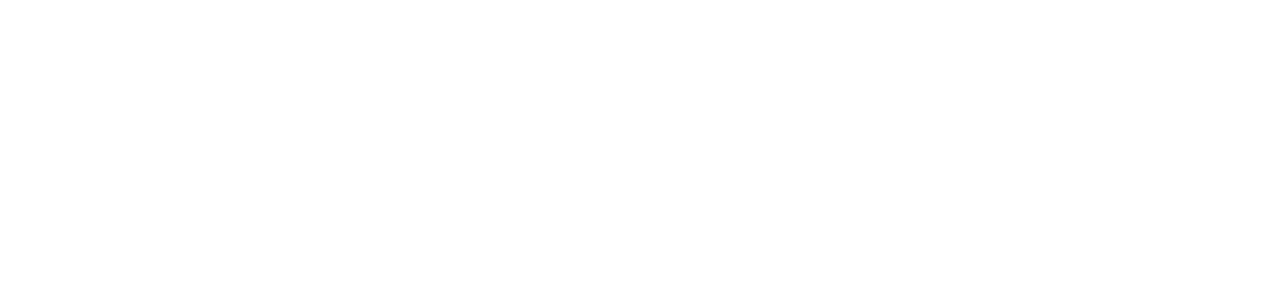
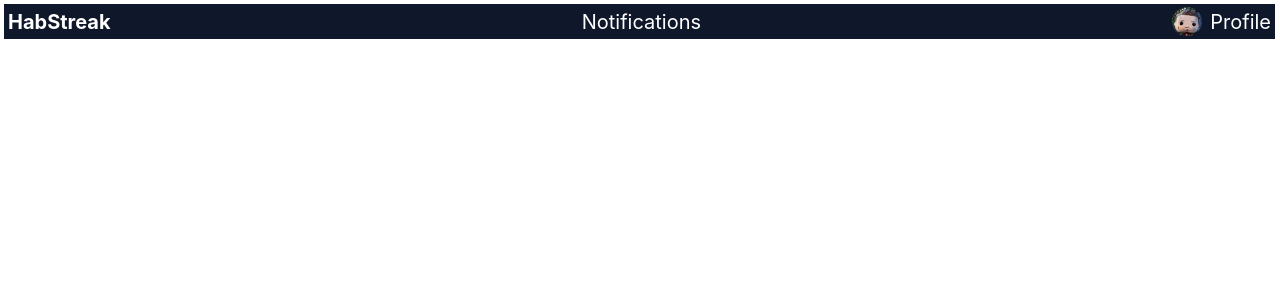
Before and after one commit to Siddharth2k14/HabStreak, a React (Vite) app in the folder frontend/: page / in a window 1280 px wide. Before the commit this address had no page. Shown: the top 300 px of the page. Built offline with nearby package versions, Linux system fonts and the light colour scheme.

Commit message:
Add NavBar component with profile and notification features

```diff
--- a/frontend/src/App.tsx
+++ b/frontend/src/App.tsx
@@ -2,16 +2,18 @@
 import { Authentication } from './pages/Authentication/page.tsx'
 import HomePage from './pages/Home Page/page.tsx'
 import { Toaster } from 'react-hot-toast'
+import NavBar from './components/NavBar/page.tsx'
 
 function App() {
 
   return (
     <>
-    <Toaster position='top-right' />
+      {/* <Toaster position='top-right' />
     <Routes>
       <Route path='/auth/*' element={<Authentication />} />
       <Route path='/home-page' element={<HomePage />} />
-    </Routes>
+    </Routes> */}
+      <NavBar />
     </>
   )
 }
--- /dev/null
+++ b/frontend/src/components/NavBar/page.tsx
@@ -0,0 +1,76 @@
+import React from "react";
+import profileImg from "../../assets/ProfileImg.jpg";
+
+const NavBar = () => {
+    const [profileClicked, setProfileClicked] = React.useState(false);
+    return (
+        <>
+            <div
+                className="relative flex flex-row justify-between m-1 p-1 bg-navbar text-white w-[1271px] h-[35px] items-center"
+            > {/* -> NavBar box */}
+                <div> {/* -> App Name box */}
+                    <h1
+                        className="text-xl font-bold"
+                    >
+                        HabStreak
+                    </h1>
+                </div>
+                <div> {/*-> Notifications box*/}
+                    <button className="text-xl">
+                        Notifications
+                    </button>
+                </div>
+                <div
+                    className="flex flex-row justify-between gap-10"
+                > {/* -> Profile Box */}
+                    <div
+                        className="flex flex-row justify-between gap-2 items-center relative"
+                    > {/* -> Profile Img Box */}
+                        <div>
+                            <img src="src/assets/ProfileImg.jpg" height={30} width={30} className="rounded-full object-cover" />
+                        </div>
+                        <div>
+                            <button onClick={() => setProfileClicked(!profileClicked)} className="text-xl">
+                                Profile
+                            </button>
+                        </div>
+                    </div>
+                </div>
+            </div>
+
+            {
+                profileClicked && (
+                    <div className="absolute right-0 w-25 rounded-lg border border-gray-200 bg-navbar shadow-lg z-50">
+
+                        <div>
+                            <button
+                                className="w-full px-4 py-2 text-left text-lg text-white hover:bg-gray-100 hover:text-gray-900"
+                            >
+                                Profile
+                            </button>
+                        </div>
+
+                        <div>
+                            <button
+                                className="w-full px-4 py-2 text-left text-lg text-white hover:bg-gray-100 hover:text-gray-900"
+                            >
+                                Settings
+                            </button>
+                        </div>
+
+                        <div>
+                            <button
+                                className="w-full px-4 py-2 text-left text-sm text-red-600 hover:bg-red-50"
+                            >
+                                Log Out
+                            </button>
+                        </div>
+
+                    </div>
+                )
+            }
+        </>
+    )
+};
+
+export default NavBar;
```
Also changed, not shown: frontend/src/assets/ProfileImg.jpg (added).
